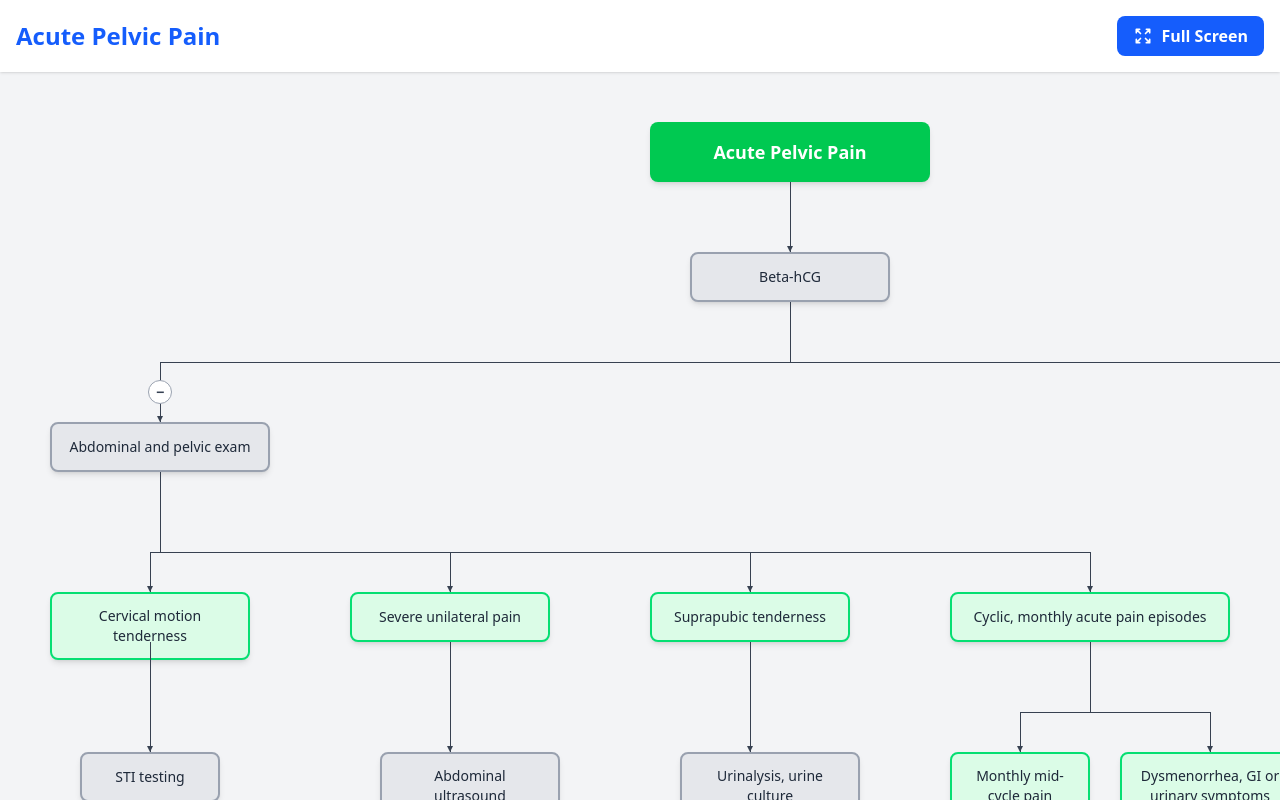
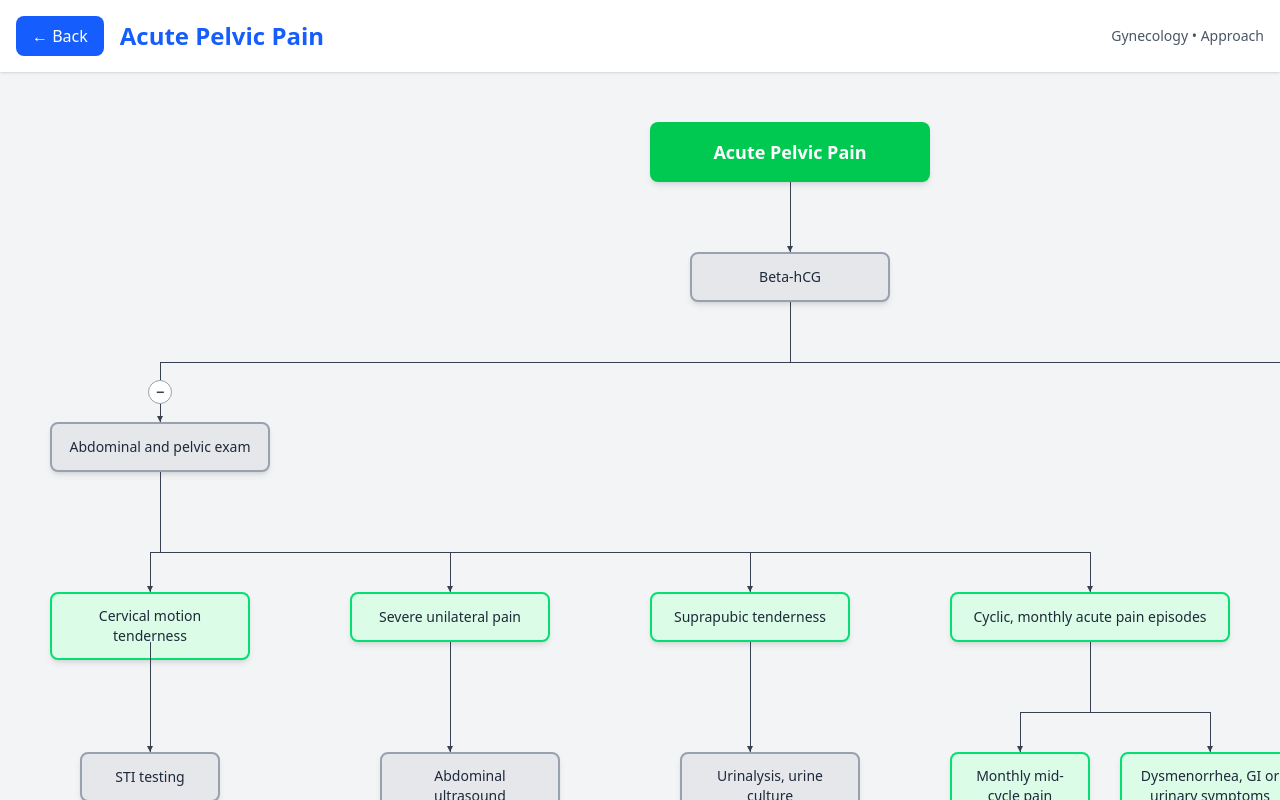
Before and after one commit to 7r3a2/Mbha, a Next.js app: page /approach/obs-gyne/gynecology/acute-pelvic-pain in a window 1280 px wide. Built offline with nearby package versions, Linux system fonts and the light colour scheme.

Commit message:
new chart

```diff
--- a/app/approach/obs-gyne/gynecology/acute-pelvic-pain/page.tsx
+++ b/app/approach/obs-gyne/gynecology/acute-pelvic-pain/page.tsx
@@ -264,19 +264,21 @@ export default function AcutePelvicPainFlowchart({ frameFullScreen = false, onTo
         <meta name="description" content="Medical flowchart for acute pelvic pain evaluation" />
       </Head>
 
-      <div className={`${frameFullScreen ? 'fixed inset-0 z-50 bg-gray-100' : 'h-screen bg-gray-100'} overflow-hidden`}>
-        {/* Title */}
-        <div className="bg-white p-4 shadow-sm flex justify-between items-center">
-          <h1 className="text-2xl font-bold text-blue-600">Acute Pelvic Pain</h1>
-          <button
-            onClick={onToggleFrameFullScreen}
-            className="bg-blue-600 hover:bg-blue-700 text-white font-bold py-2 px-4 rounded-lg transition-colors duration-300 flex items-center space-x-2"
-          >
-            <svg className="w-5 h-5" fill="none" stroke="currentColor" viewBox="0 0 24 24">
-              <path strokeLinecap="round" strokeLinejoin="round" strokeWidth={2} d="M4 8V4m0 0h4M4 4l5 5m11-1V4m0 0h-4m4 0l-5 5M4 16v4m0 0h4m-4 0l5-5m11 5l-5-5m5 5v-4m0 4h-4" />
-            </svg>
-            <span>Full Screen</span>
-          </button>
+      <div className="h-screen bg-gray-100 overflow-hidden">
+        {/* Header with back button */}
+        <div className="bg-white p-4 shadow-sm flex items-center justify-between">
+          <div className="flex items-center space-x-4">
+            <button
+              onClick={() => window.history.back()}
+              className="px-4 py-2 bg-blue-600 text-white rounded-lg hover:bg-blue-700 transition-colors"
+            >
+              ← Back
+            </button>
+            <h1 className="text-2xl font-bold text-blue-600">Acute Pelvic Pain</h1>
+          </div>
+          <div className="text-sm text-gray-600">
+            Gynecology • Approach
+          </div>
         </div>
 
         {/* Main flowchart container */}
--- a/app/approach/obs-gyne/gynecology/dyspareunia/page.tsx
+++ b/app/approach/obs-gyne/gynecology/dyspareunia/page.tsx
@@ -250,31 +250,21 @@ export default function DyspareuniaPage({ frameFullScreen = false, onToggleFrame
         <meta name="description" content="Medical flowchart for dyspareunia evaluation" />
       </Head>
 
-      <div className={`${frameFullScreen ? 'fixed inset-0 z-50 bg-gray-100' : 'h-screen bg-gray-100'} overflow-hidden`}>
-        {/* Header with full screen button */}
+      <div className="h-screen bg-gray-100 overflow-hidden">
+        {/* Header with back button */}
         <div className="bg-white p-4 shadow-sm flex items-center justify-between">
-          <h1 className="text-2xl font-bold text-blue-600">Dyspareunia</h1>
-          <button
-            onClick={toggleFullScreen}
-            className="px-4 py-2 bg-blue-600 text-white rounded-lg hover:bg-blue-700 transition-colors flex items-center space-x-2"
-            title={frameFullScreen ? "Exit Full Screen" : "Full Screen"}
-          >
-            {frameFullScreen ? (
-              <>
-                <svg className="w-4 h-4" fill="none" stroke="currentColor" viewBox="0 0 24 24">
-                  <path strokeLinecap="round" strokeLinejoin="round" strokeWidth={2} d="M6 18L18 6M6 6l12 12" />
-                </svg>
-                <span>Exit Full Screen</span>
-              </>
-            ) : (
-              <>
-                <svg className="w-4 h-4" fill="none" stroke="currentColor" viewBox="0 0 24 24">
-                  <path strokeLinecap="round" strokeLinejoin="round" strokeWidth={2} d="M4 8V4m0 0h4M4 4l5 5m11-1V4m0 0h-4m4 0l-5 5M4 16v4m0 0h4m-4 0l5-5m11 5l-5-5m5 5v-4m0 4h-4" />
-                </svg>
-                <span>Full Screen</span>
-              </>
-            )}
-          </button>
+          <div className="flex items-center space-x-4">
+            <button
+              onClick={() => window.history.back()}
+              className="px-4 py-2 bg-blue-600 text-white rounded-lg hover:bg-blue-700 transition-colors"
+            >
+              ← Back
+            </button>
+            <h1 className="text-2xl font-bold text-blue-600">Dyspareunia</h1>
+          </div>
+          <div className="text-sm text-gray-600">
+            Gynecology • Approach
+          </div>
         </div>
 
         {/* Main flowchart container */}
```
